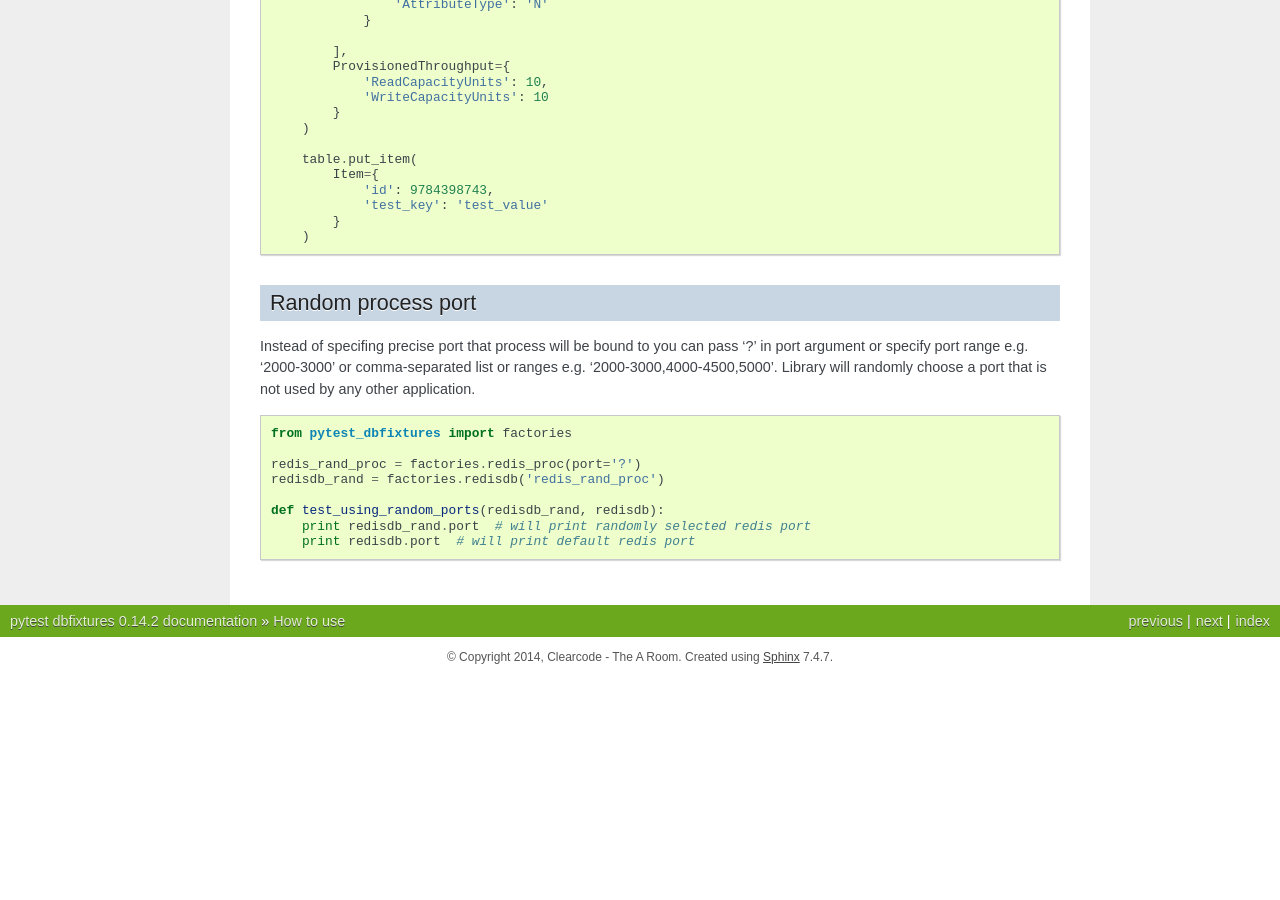
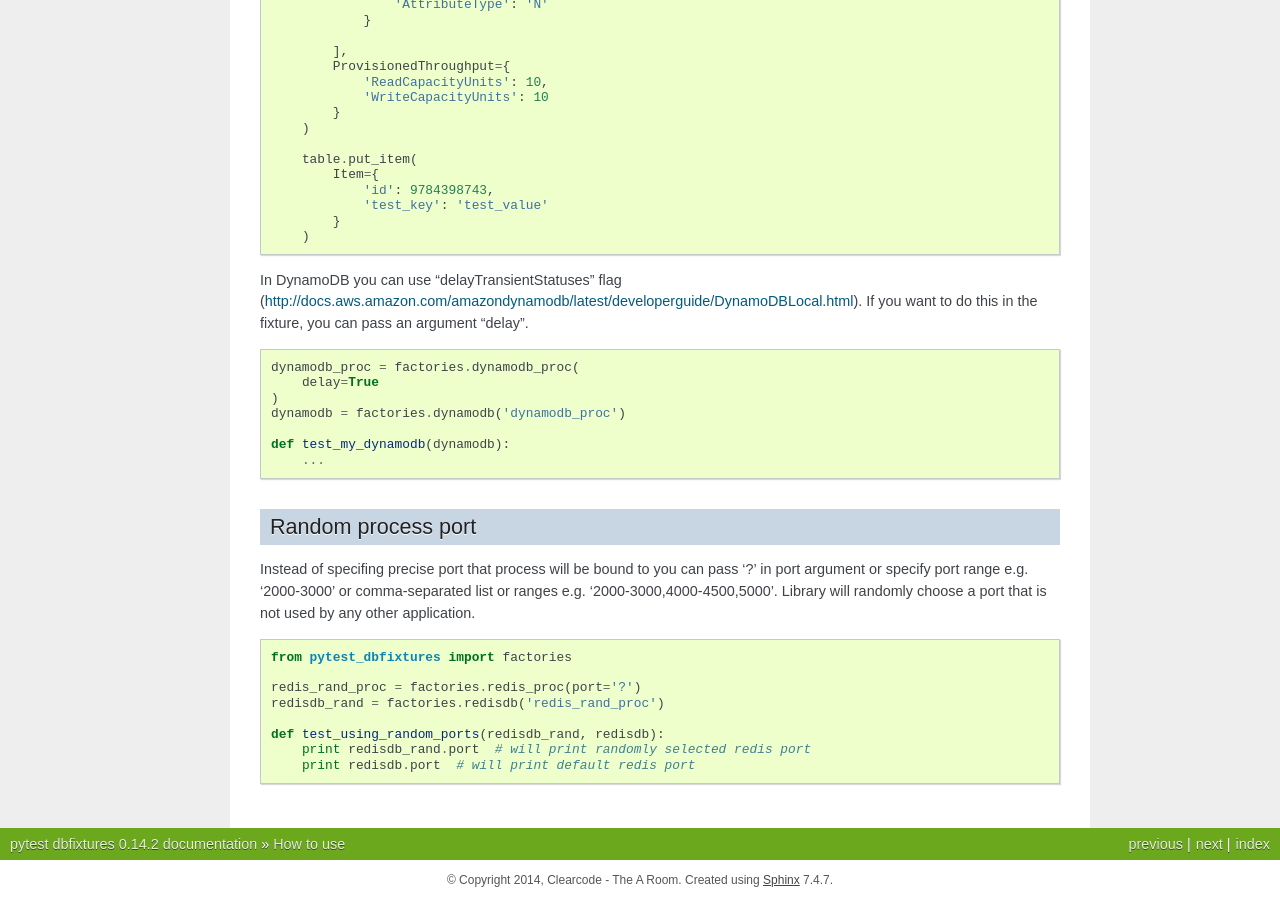
Before and after one commit to ClearcodeHQ/pytest-dbfixtures, a Sphinx documentation site: the page built from docs/howtouse.rst, in a window 1280 px wide and 900 px high, scrolled down 2832 px. Built offline with Sphinx 7.4.7, drawn with Linux system fonts in a browser that asks for light colours; before the commit the page ends 3509 px from its top, so only the background shows below that.

Commit message:
Add support for delayTransientStatuses flag (DynamoDB)
Add documentation how to use param delay for DynamoDB

```diff
--- a/docs/howtouse.rst
+++ b/docs/howtouse.rst
@@ -198,6 +198,22 @@ You can use the flag "--dynamodb-dir", then you have not to pass this dir in tes
         )
 
 
+In DynamoDB you can use "delayTransientStatuses" flag
+(http://docs.aws.amazon.com/amazondynamodb/latest/developerguide/DynamoDBLocal.html).
+If you want to do this in the fixture, you can pass an argument "delay".
+
+
+.. code-block:: python
+
+    dynamodb_proc = factories.dynamodb_proc(
+        delay=True
+    )
+    dynamodb = factories.dynamodb('dynamodb_proc')
+
+    def test_my_dynamodb(dynamodb):
+        ...
+
+
 Random process port
 -------------------
 
```
Also changed, not shown: 1 other file.
